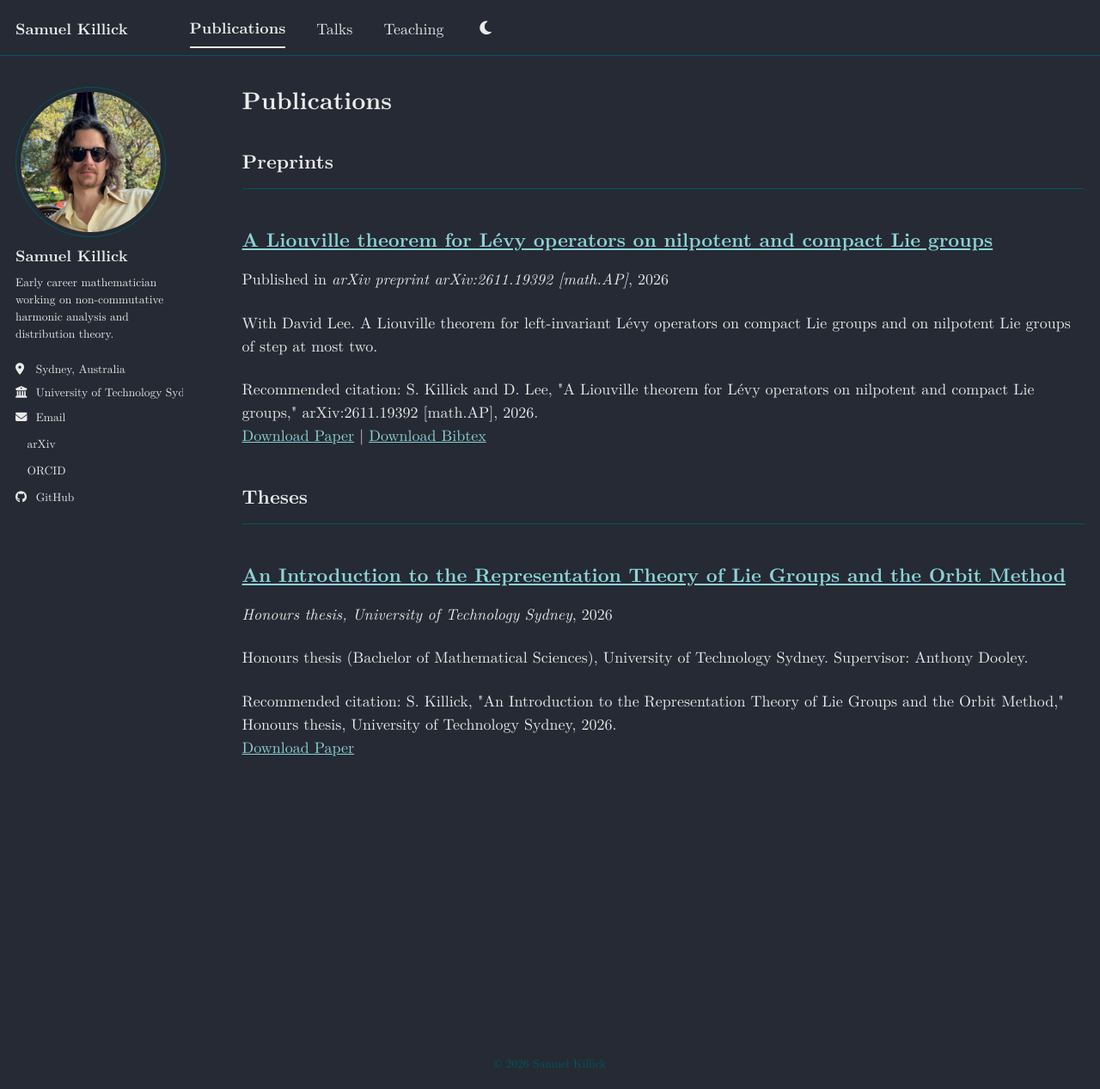
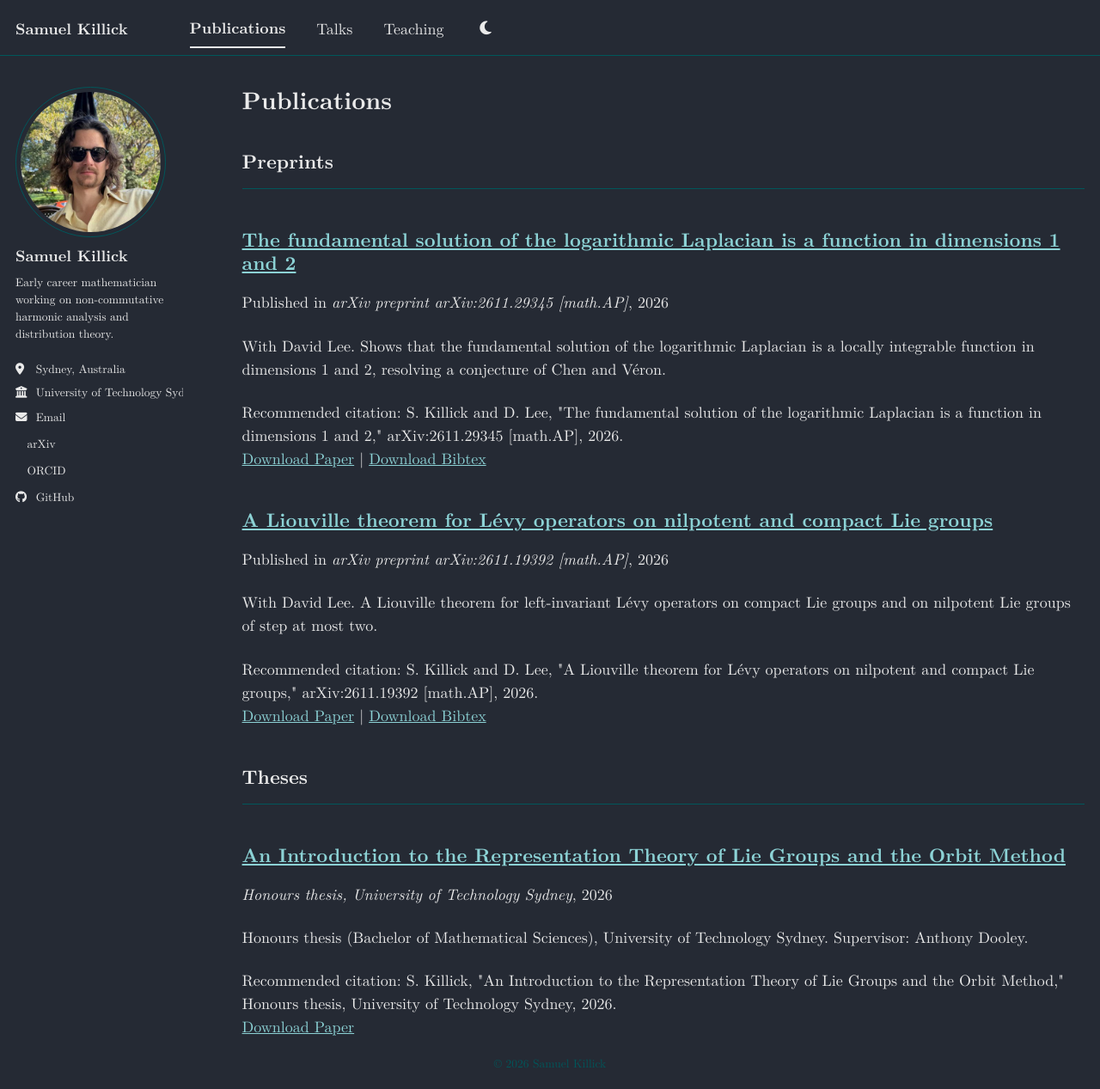
Before and after one commit to skillick/skillick.github.io, a Jekyll site: the page built from _pages/publications.html, in a window 1280 px wide and 1267 px high. Shown: the whole window at 86% size. Built offline with Jekyll 4.4.1, drawn with Linux system fonts in a browser that asks for light colours; a style sheet for code colours, icons or effects is not loaded.

Commit message:
Add logarithmic Laplacian preprint with David Lee (arXiv:2611.29345)
Adds the paper under Preprints with summary, citation, arXiv link and
BibTeX file, and mentions it in the homepage bio.

Co-Authored-By: Claude Opus 5.5 <noreply@anthropic.com>
Claude-Session: https://claude.ai/code/session_01X3ugnvL4Wo9vrcgY7tYEJJ

```diff
--- /dev/null
+++ b/_publications/2026-11-22-fundamental-solution-logarithmic-laplacian.md
@@ -0,0 +1,17 @@
+---
+title: "The fundamental solution of the logarithmic Laplacian is a function in dimensions 1 and 2"
+collection: publications
+category: preprints
+excerpt: 'With David Lee. Shows that the fundamental solution of the logarithmic Laplacian is a locally integrable function in dimensions 1 and 2, resolving a conjecture of Chen and Véron.'
+date: 2026-11-22
+venue: 'arXiv preprint arXiv:2611.29345 [math.AP]'
+paperurl: 'https://arxiv.org/pdf/2611.29345'
+bibtexurl: '/files/killick-lee-2026-log-laplacian.bib'
+citation: 'S. Killick and D. Lee, "The fundamental solution of the logarithmic Laplacian is a function in dimensions 1 and 2," arXiv:2611.29345 [math.AP], 2026.'
+---
+
+**Authors:** Samuel Killick and David Lee
+
+**Summary.** We show that in dimensions 1 and 2 the fundamental solution of the logarithmic Laplacian is a locally integrable function. Together with earlier work of the first author, this resolves a conjecture of Chen and Véron. The key step is an estimate near the origin for the inverse Fourier transform of the high-frequency part of $$1/\log(|\xi|^2)$$.
+
+[View on arXiv](https://arxiv.org/abs/2611.29345)
--- /dev/null
+++ b/files/killick-lee-2026-log-laplacian.bib
@@ -0,0 +1,10 @@
+@misc{killick2026loglaplacian,
+  title         = {The fundamental solution of the logarithmic {L}aplacian is a function in dimensions 1 and 2},
+  author        = {Killick, Samuel and Lee, David},
+  year          = {2026},
+  eprint        = {2611.29345},
+  archivePrefix = {arXiv},
+  primaryClass  = {math.AP},
+  doi           = {10.48550/arXiv.2611.29345},
+  url           = {https://arxiv.org/abs/2611.29345}
+}
```
Also changed, not shown: _pages/about.md (+1 -1 lines).
